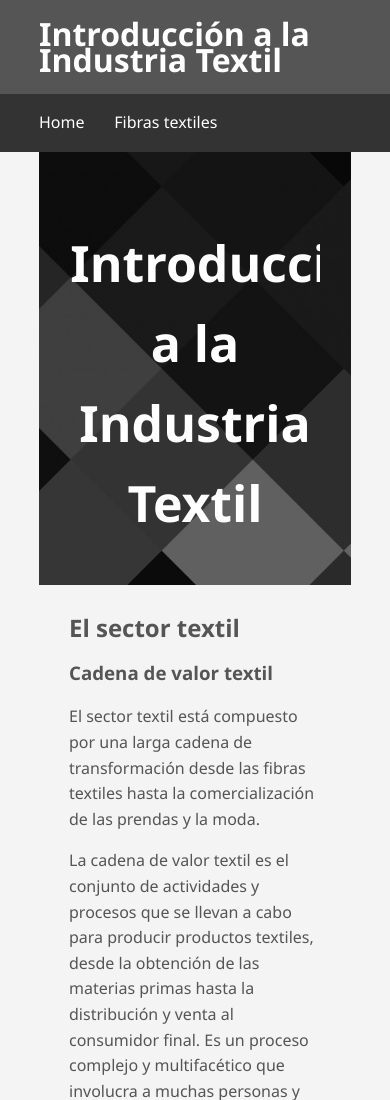
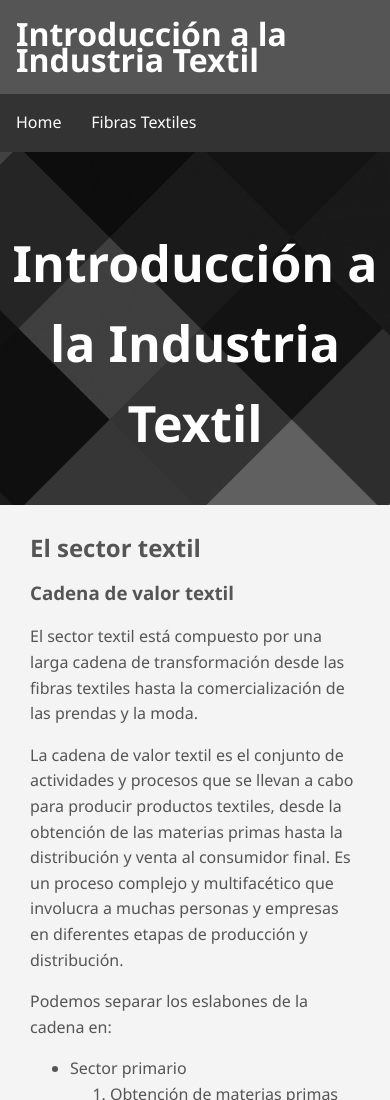
Before and after one commit to NatValentine/utn-tex-intro-apuntes, a plain HTML site: page index.html in a window 390 px wide. Shown: the top 1100 px of the page. Drawn offline with Linux system fonts and the light colour scheme.

Commit message:
fix styles

```diff
--- a/index.html
+++ b/index.html
@@ -17,7 +17,7 @@
       <div class="container">
         <ul>
           <li><a href="#">Home</a></li>
-          <li><a href="textile-fibers.html">Fibras textiles</a></li>
+          <li><a href="textile-fibers.html">Fibras Textiles</a></li>
         </ul>
       </div>
     </nav>
--- a/styles/style.css
+++ b/styles/style.css
@@ -137,6 +137,14 @@ td + td {
 }
 
 @media(max-width:600px) {
+    #navbar {
+        padding: 0 1em;
+    }
+
+    #main-header {
+        padding: 0 1em;
+    }
+
     #main {
         width: 100%;
         float: none;
@@ -147,4 +155,10 @@ td + td {
         width: 100%;
         float: none
     }
+
+    .container {
+        width: 100%;
+        margin: auto;
+        overflow: hidden;
+    }
 }
```
